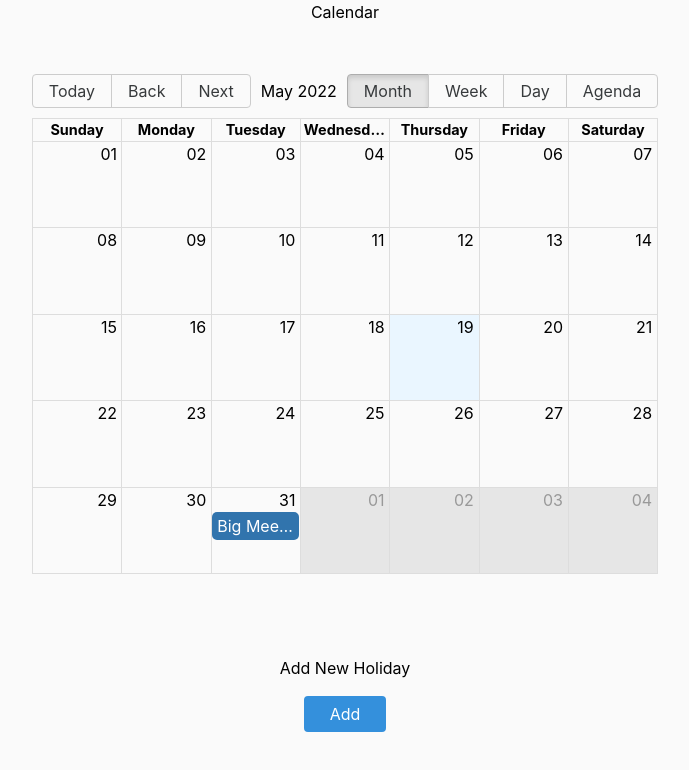
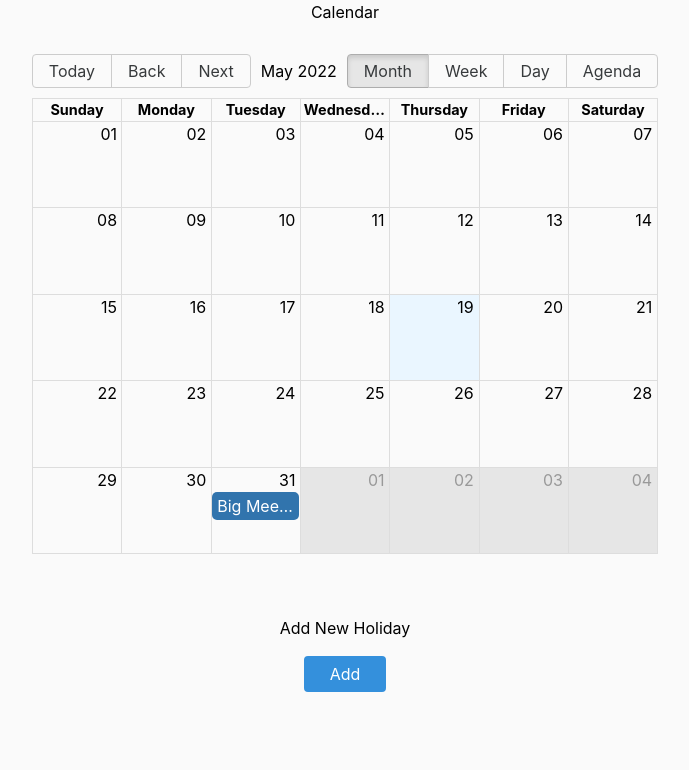
Before and after one commit to yswarkare/calendar-app, a React (Create React App) app: page / in a window 1280 px wide. Shown: the top 770 px of the page, without its empty margins (295-984 px from the left). Built offline with nearby package versions, Linux system fonts and the light colour scheme.

Commit message:
reduced margin

```diff
--- a/src/components/Calendar/Calendar.js
+++ b/src/components/Calendar/Calendar.js
@@ -23,13 +23,13 @@ const Calendar = () => {
 
 	return (
 		<div className='App'>
-			<h1>Calendar</h1>
+			<h2>Calendar</h2>
 			<NewCalendar
 				localizer={localizer}
 				events={allHolidays}
 				startAccessor='start'
 				endAccessor='end'
-				style={{ height: 500, margin: '50px' }}
+				style={{ height: 500, margin: '30px' }}
 			/>
 		</div>
 	);
```
